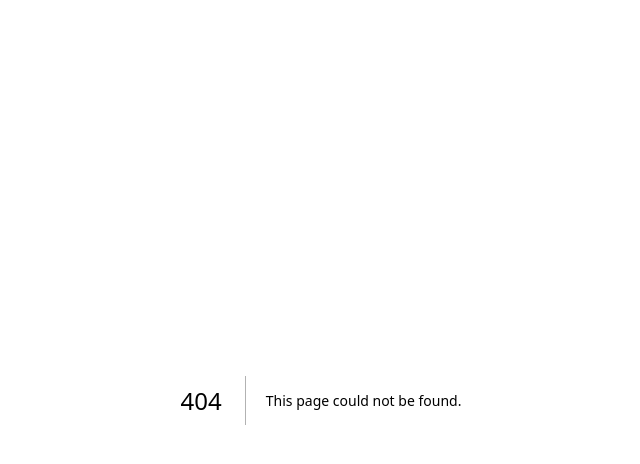
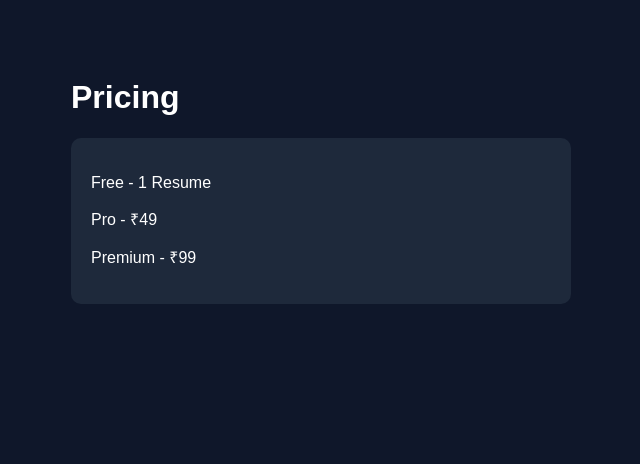
Before and after one commit to mohdsameerahmed346-lgtm/JobBooster, a Next.js app: page /pricing in a window 1280 px wide. Before the commit this address had no page. Shown: the top 464 px of the page, without its empty margins (319-959 px from the left). Built offline with nearby package versions, Linux system fonts and the light colour scheme.

Commit message:
Add Pricing component with pricing options

```diff
--- /dev/null
+++ b/app/pricing/page.js
@@ -0,0 +1,13 @@
+export default function Pricing() {
+  return (
+    <main>
+      <h1>Pricing</h1>
+
+      <div className="card">
+        <p>Free - 1 Resume</p>
+        <p>Pro - ₹49</p>
+        <p>Premium - ₹99</p>
+      </div>
+    </main>
+  );
+}
```
